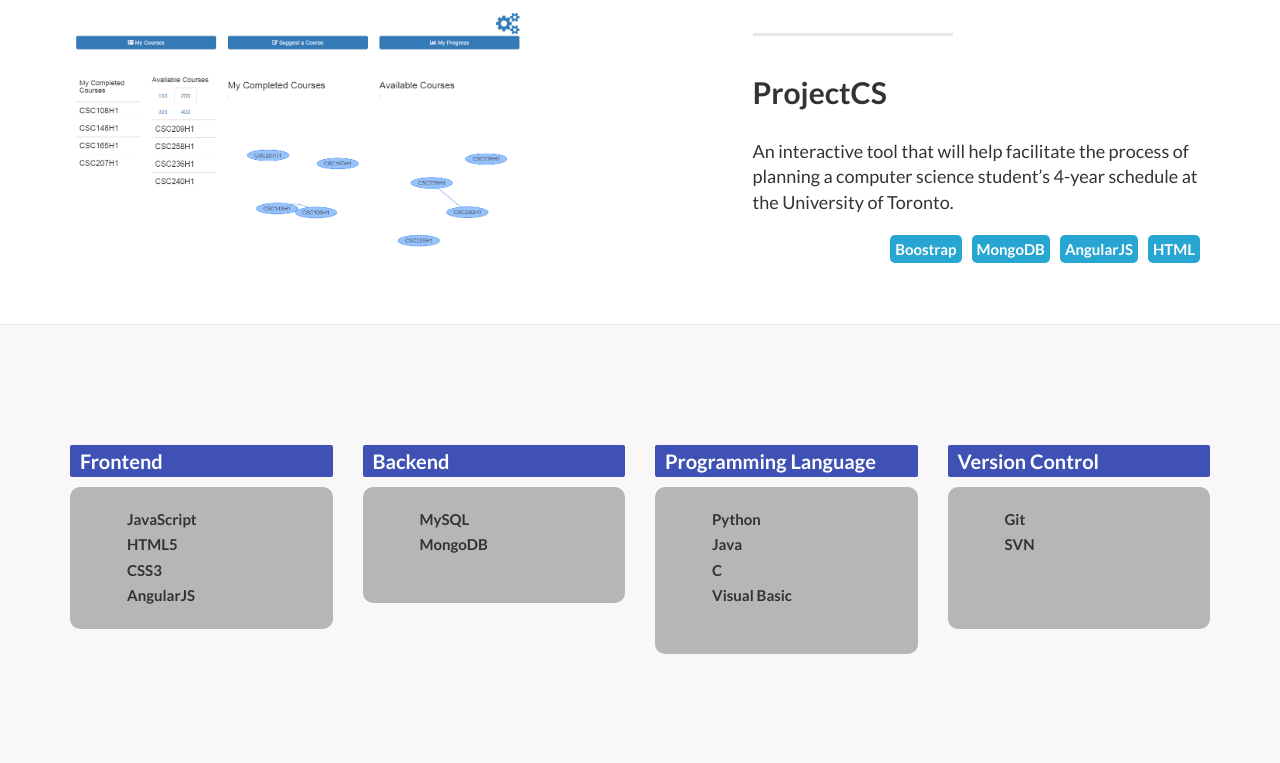
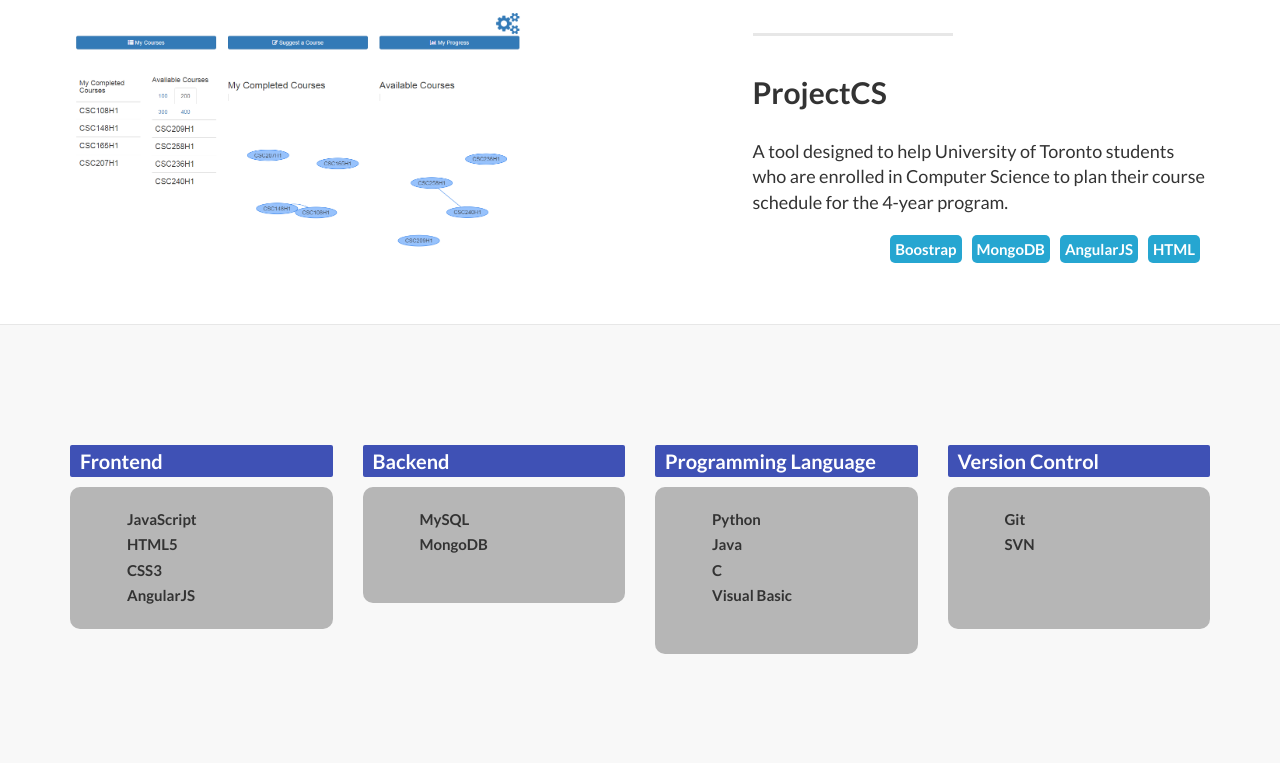
Before and after one commit to sam1001uel/sam1001uel.github.io, a plain HTML site: page index.html in a window 1280 px wide. Shown: the part 1600-2363 px from the top of the page. Drawn offline with Linux system fonts and the light colour scheme.

Commit message:
update ProjectCS description

```diff
--- a/index.html
+++ b/index.html
@@ -138,9 +138,8 @@
                     <div class="clearfix"></div>
                     <h2 class="section-heading">ProjectCS</h2>
                     <p class="lead">
-                        An interactive tool that will help facilitate the process of planning a
-                        computer science student’s 4-year schedule at the University of Toronto.<br>
-
+                       A tool designed to help University of Toronto students who are enrolled in Computer Science
+                       to plan their course schedule for the 4-year program. <br>
                     </p>
                     <ul class="job-skills ">
                         <li class="job-skill">HTML</li>
```
